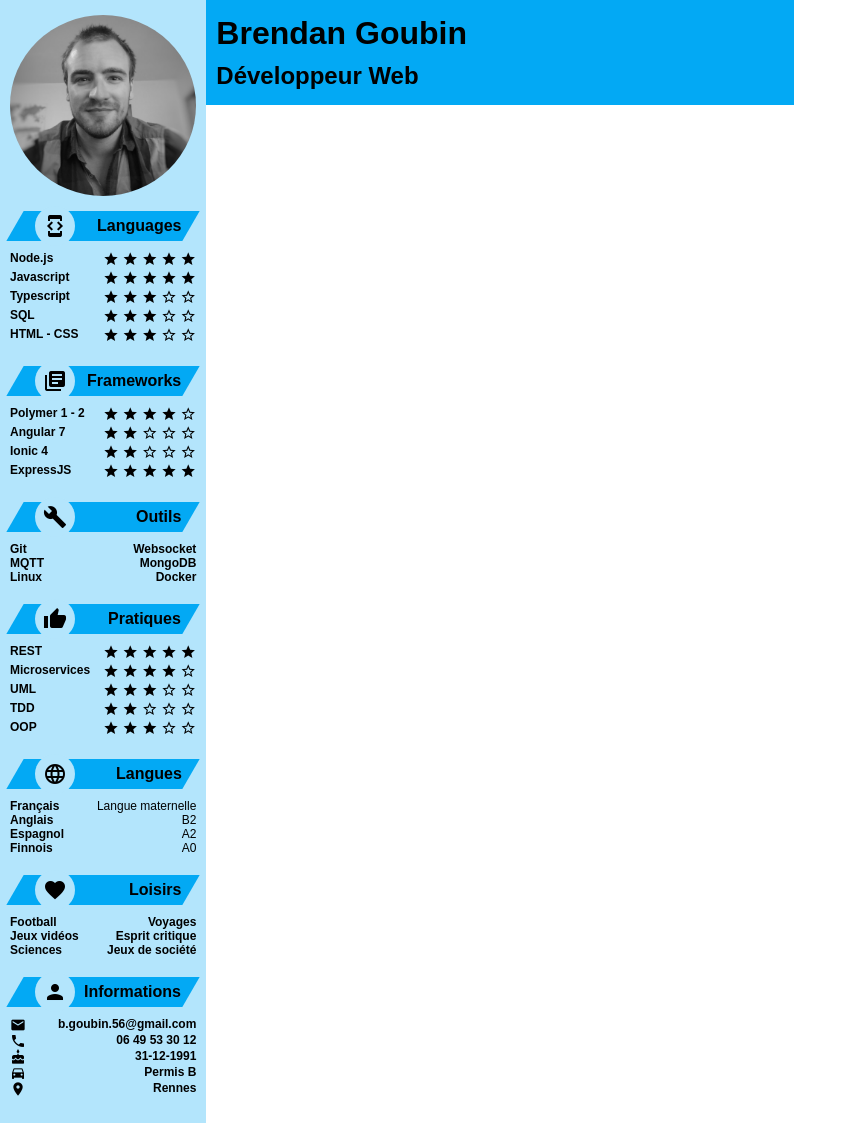
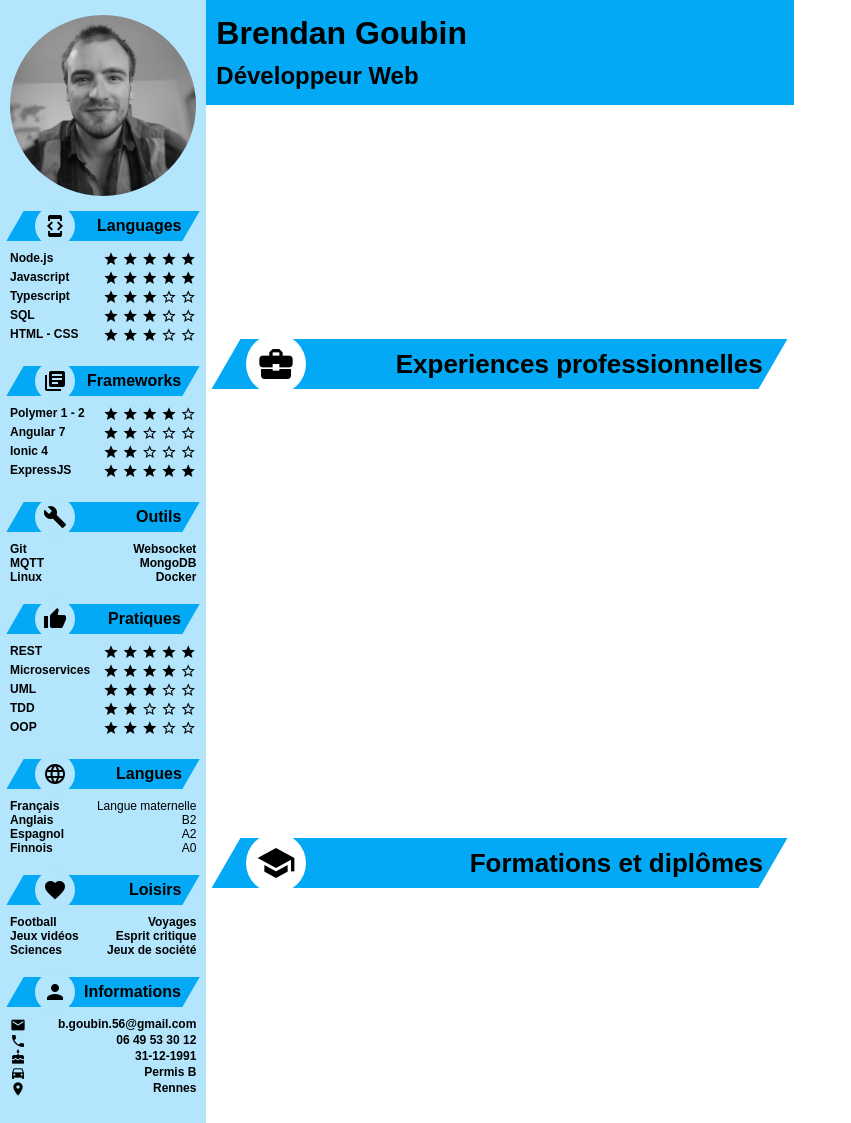
Before and after one commit to Billos/resume-old, a Jekyll site: the page built from index.md, in a window 1280 px wide. Shown: the whole page, without its empty margins (0-851 px from the left). Built offline with Jekyll 4.4.1, drawn with Linux system fonts in a browser that asks for light colours; some web fonts are replaced.

Commit message:
titles for experiences sections

```diff
--- a/_includes/experiences.html
+++ b/_includes/experiences.html
@@ -1,2 +1,18 @@
 <div id="experiences">
+	<section>
+		<div class="title skew">
+			<div class="logo">
+				<i class="material-icons">business_center</i>
+			</div>
+			<div class="text">Experiences professionnelles</div>
+		</div>
+	</section>
+	<section>
+		<div class="title skew">
+			<div class="logo">
+				<i class="material-icons">school</i>
+			</div>
+			<div class="text">Formations et diplômes</div>
+		</div>
+	</section>
 </div>
--- a/_sass/_content.scss
+++ b/_sass/_content.scss
@@ -1,3 +1,5 @@
+$logo-size: 60px;
+
 content {
 	display: flex;
 	flex-grow: 1;
@@ -5,5 +7,30 @@ content {
 
 	div#experiences {
 		padding: $padding;
+		flex-grow: 1;
+		display: flex;
+		flex-direction: column;
+		justify-content: space-around;
+		section {
+			div.title {
+				font-size: 26px;
+				margin-left: 10px;
+				margin-right: 10px;
+				height: 50px;
+				padding-right: 10px;
+				background-color: $primary-color;
+
+
+				div.logo {
+					margin-left: 20px;
+					width: $logo-size;
+					height: $logo-size;
+					background: white;
+					i {
+						font-size: 40px;
+					}
+				}
+			}
+		}
 	}
 }
```
